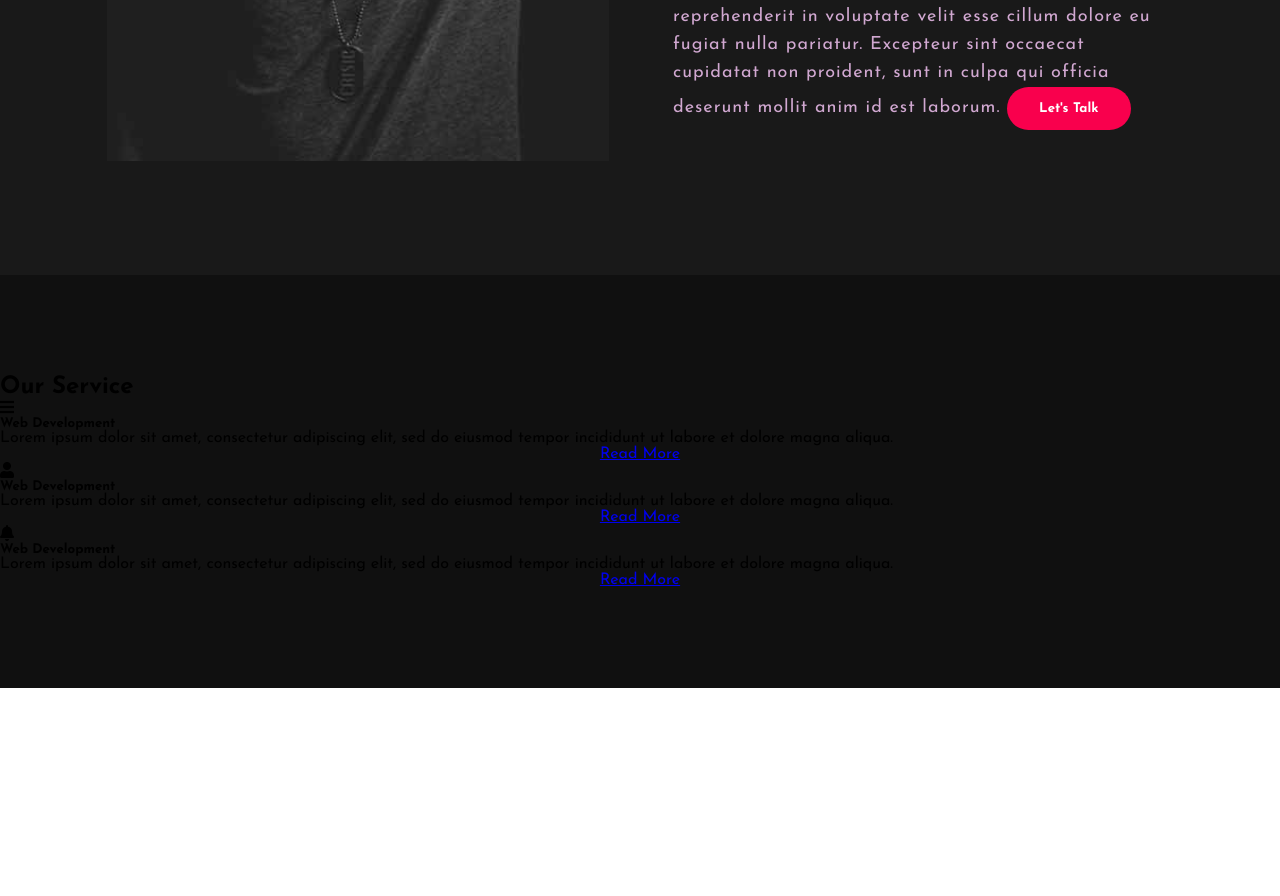
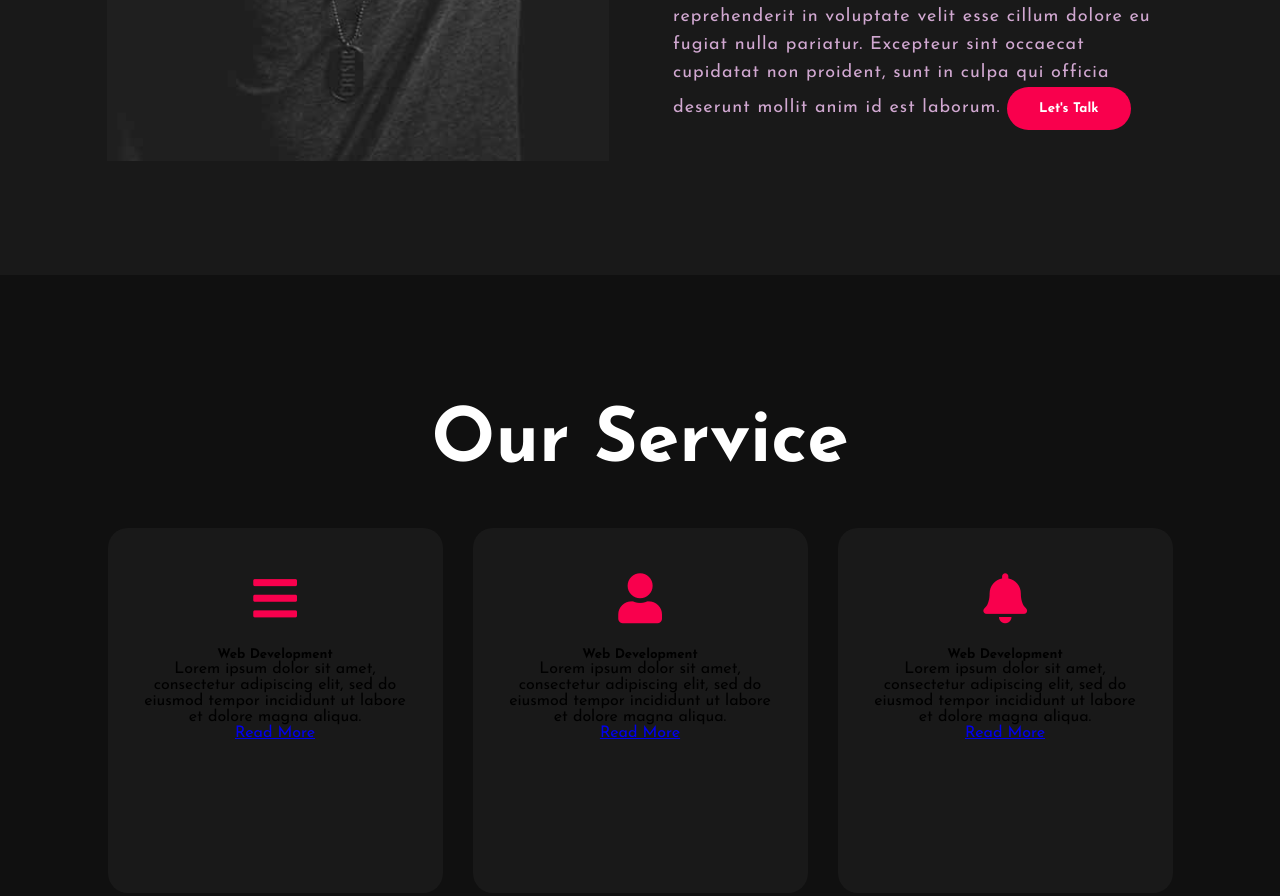
Before and after one commit to adinduokoro/Portfolio-HTML-CSS-only-, a plain HTML site: page index.html in a window 1280 px wide. Shown: the part 1432-2328 px from the top of the page. Before the commit the page ends 2120 px from the top, so only its background shows below. Drawn offline with Linux system fonts and the light colour scheme.

Commit message:
updated card
updated the card section

```diff
--- a/index.html
+++ b/index.html
@@ -62,36 +62,46 @@
     <div class="title">
       <h2>Our Service</h2>
     </div>
+
     <div class="box">
       <div class="card">
         <i class="fas fa-bars"></i>
         <h5>Web Development</h5>
+        <div class="par">
           <p>Lorem ipsum dolor sit amet, consectetur adipiscing elit, sed do eiusmod tempor incididunt ut labore et dolore magna aliqua.</p>
-        <p style="text-align: center;">
+
+          <p style="text-align:center":>
             <a class="button" href="#">Read More</a>
           </p>
         </div>
       </div>
-    <div class="box">
+
       <div class="card">
         <i class="fas fa-user"></i>
         <h5>Web Development</h5>
+        <div class="par">
           <p>Lorem ipsum dolor sit amet, consectetur adipiscing elit, sed do eiusmod tempor incididunt ut labore et dolore magna aliqua.</p>
-        <p style="text-align: center;">
+
+          <p style="text-align:center":>
             <a class="button" href="#">Read More</a>
           </p>
         </div>
       </div>
-    <div class="box">
+
       <div class="card">
         <i class="fas fa-bell"></i>
         <h5>Web Development</h5>
+        <div class="par">
           <p>Lorem ipsum dolor sit amet, consectetur adipiscing elit, sed do eiusmod tempor incididunt ut labore et dolore magna aliqua.</p>
-        <p style="text-align: center;">
+
+          <p style="text-align:center":>
             <a class="button" href="#">Read More</a>
           </p>
         </div>
       </div>
+
+
+    </div>
   </div>
 </body>
 </html>
--- a/style.css
+++ b/style.css
@@ -164,3 +164,34 @@ button:hover{
   width: 100%;
   padding: 100px 0px;
 }
+.title h2{
+  color: white;
+  font-size: 75px;
+  width: 1130px;
+  margin: 30px auto;
+  text-align: center;
+}
+.box{
+  display: flex;
+  justify-content: center;
+  align-items: center;
+  min-height: 400px;
+}
+.card{
+  height: 365px;
+  width: 335px;
+  padding: 20px 35px;
+  background: #191919;
+  border-radius: 20px;
+  margin: 15px;
+  position: relative;
+  overflow: hidden;
+  text-align: center;
+}
+.card i{
+  font-size: 50px;
+  display: block;
+  text-align: center;
+  margin: 25px 0px;
+  color: #f9004d;
+}
```
Lines whose indentation alone changed are shown as unchanged.
